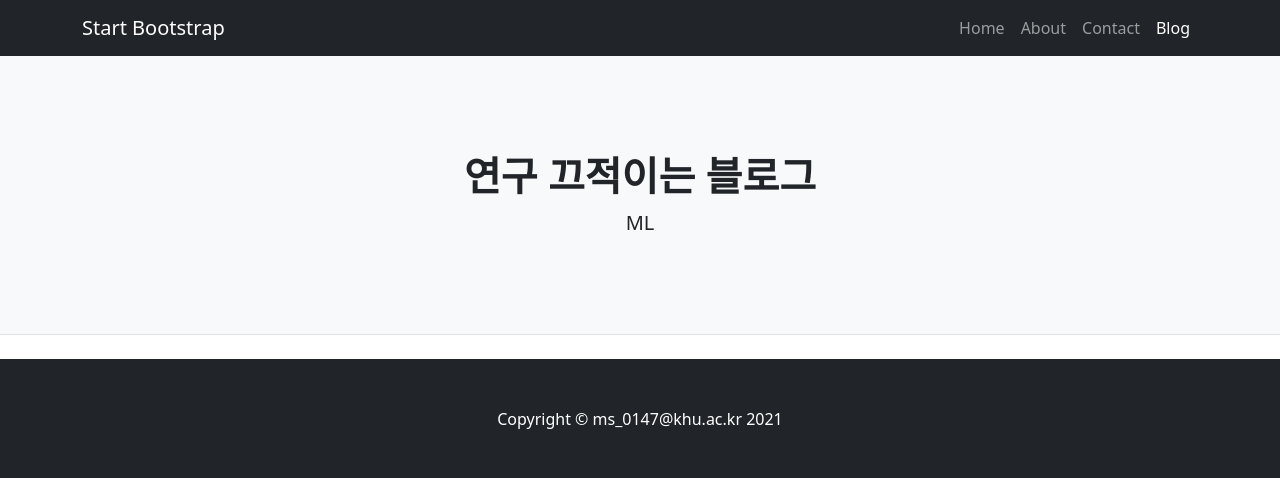
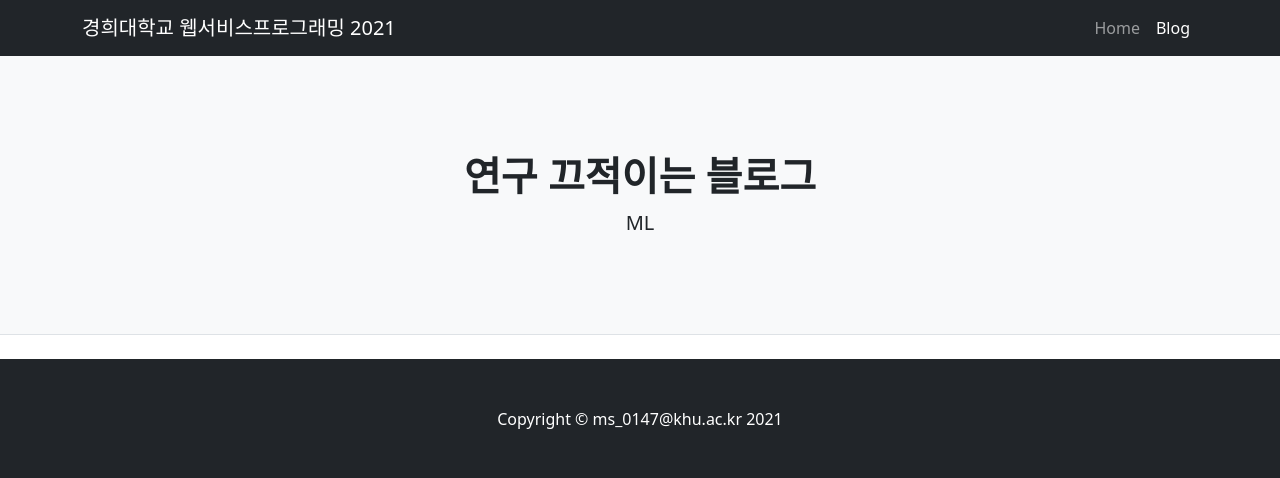
Before and after one commit to MS0147/webPJ, a Django app: page / in a window 1280 px wide. Shown: the top 478 px of the page. Run offline with Django 3.2, Linux system fonts and the light colour scheme; data that the repository does not hold is empty; some libraries are stand-ins or nearby versions.

Commit message:
separate

```diff
--- a/blog/models.py
+++ b/blog/models.py
@@ -1,6 +1,9 @@
 from django.conf import settings
 from django.db import models
 from django.utils import timezone
+
+
+
 class Post(models.Model):
     author =models.ForeignKey(settings.AUTH_USER_MODEL, on_delete=models.CASCADE)
     title = models.CharField(max_length=200)
--- a/blog/templates/blog/base.html
+++ b/blog/templates/blog/base.html
@@ -6,7 +6,7 @@
         <meta name="viewport" content="width=device-width, initial-scale=1, shrink-to-fit=no" />
         <meta name="description" content="" />
         <meta name="author" content="" />
-        <title>Blog Home - Start Bootstrap Template</title>
+        <title>Web_service_Proj</title>
         <!-- Favicon-->
         <link rel="icon" type="image/x-icon" href="{% static 'imgFile/favicon.ico' %}" />
         <!-- Core theme CSS (includes Bootstrap)-->
@@ -16,13 +16,11 @@
         <!-- Responsive navbar-->
         <nav class="navbar navbar-expand-lg navbar-dark bg-dark">
             <div class="container">
-                <a class="navbar-brand" href="#!">Start Bootstrap</a>
+                <a class="navbar-brand" href="#!">경희대학교 웹서비스프로그래밍 2021</a>
                 <button class="navbar-toggler" type="button" data-bs-toggle="collapse" data-bs-target="#navbarSupportedContent" aria-controls="navbarSupportedContent" aria-expanded="false" aria-label="Toggle navigation"><span class="navbar-toggler-icon"></span></button>
                 <div class="collapse navbar-collapse" id="navbarSupportedContent">
                     <ul class="navbar-nav ms-auto mb-2 mb-lg-0">
                         <li class="nav-item"><a class="nav-link" href="#">Home</a></li>
-                        <li class="nav-item"><a class="nav-link" href="#!">About</a></li>
-                        <li class="nav-item"><a class="nav-link" href="#!">Contact</a></li>
                         <li class="nav-item"><a class="nav-link active" aria-current="page" href="#">Blog</a></li>
                     </ul>
                 </div>
--- a/blog/views.py
+++ b/blog/views.py
@@ -15,4 +15,6 @@ def post_list(request):
 
 def post_detail(request, pk):
     post = get_object_or_404(Post, pk=pk)
+    if pk==1:
+        return render(request, 'blog/post_detail01.html', {'post': post})
     return render(request, 'blog/post_detail.html', {'post': post})
--- a/mysite/settings.py
+++ b/mysite/settings.py
@@ -122,6 +122,7 @@ USE_TZ = True
 STATIC_URL = '/static/'
 STATIC_ROOT = os.path.join(BASE_DIR, 'static')#
 
+
 # Default primary key field type
 # https://docs.djangoproject.com/en/3.2/ref/settings/#default-auto-field
 
```
